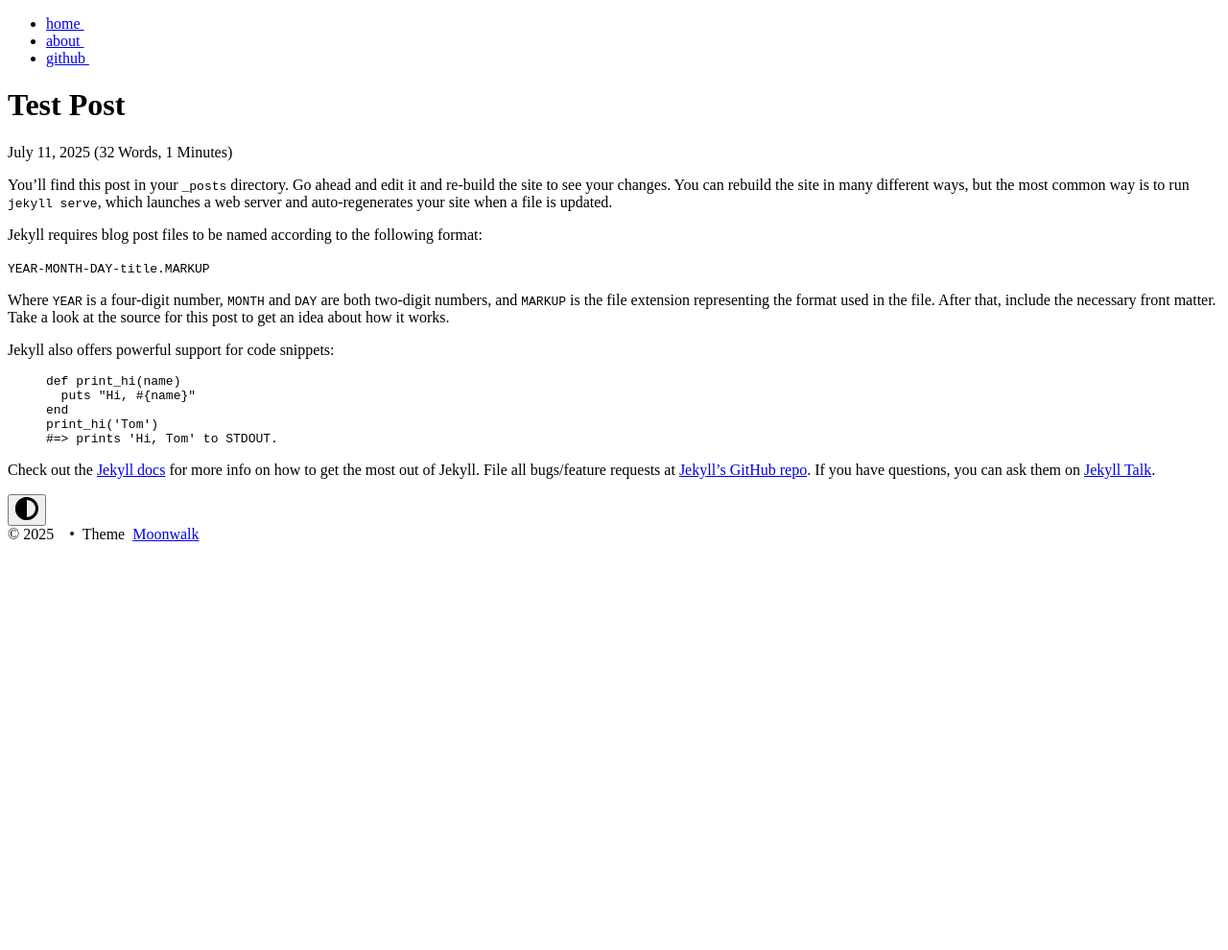
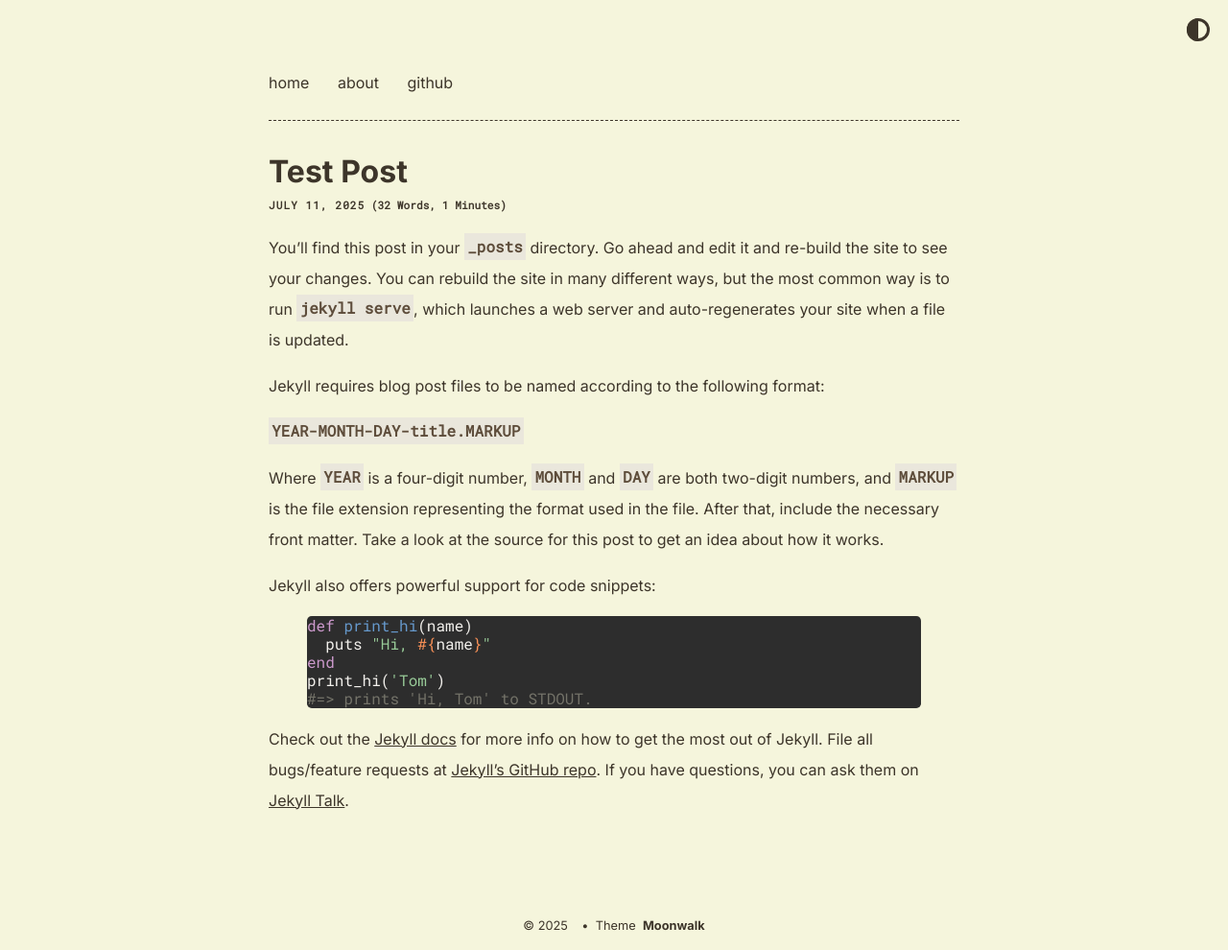
Before and after one commit to whalbawi/systemsandco.dev, a Jekyll site: the page built from _posts/2025-07-10-welcome-to-jekyll.markdown, in a window 1280 px wide. Shown: the whole page at 96% size. Built offline with Jekyll 4.4.1, drawn with Linux system fonts in a browser that asks for light colours; before the commit the page ends 900 px from its top, so only the background shows below that.

Commit message:
style: Check-in style configuration
Eliminate dependency on an external theme. Make changes to the style
configuration.

```diff
--- a/Gemfile
+++ b/Gemfile
@@ -4,4 +4,5 @@ gem "github-pages", group: :jekyll_plugins
 
 group :jekyll_plugins do
   gem "jekyll-feed", "~> 0.12"
+  gem "jekyll-seo-tag", "~> 2.6"
 end
--- a/_config.yml
+++ b/_config.yml
@@ -1,15 +1,10 @@
 title: Systems & Co.
 email: waelhalbawi@gmail.com
-description: >- # this means to ignore newlines until "baseurl:"
-  A blog about systems programming and the like.
+description: A blog about systems programming and the like.
 url: "https://systemsandco.dev"
 github_username: whalbawi
 
 # permalink: /:slug
-
-# favicon: "./logo.png" # relative path to site's favicon
-
-remote_theme: abhinavs/moonwalk
 
 theme_config:
   appearance: "auto" # can be "light", "dark" or "auto"
--- a/_includes/head.html
+++ b/_includes/head.html
@@ -12,7 +12,6 @@
   </title>
 
   {% seo title=false %}
-  {% feed_meta %}
 
   <!-- Favicon -->
   <link rel="apple-touch-icon" sizes="180x180" href="/assets/images/favicon/apple-touch-icon.png">
--- /dev/null
+++ b/_sass/list.scss
@@ -0,0 +1,57 @@
+ul.horizontal-list {
+  display: flex;
+  //justify-content: space-between;
+  margin-top: 0em;
+  margin-left: -40px;
+  flex-wrap: wrap;
+
+  li {
+    display:inline;
+    margin-right: 1em;
+  }
+
+  li a {
+    text-decoration: none;
+    font-weight: normal
+  }
+
+}
+
+.card {
+  padding: 1em;
+  border: 1px var(--text) solid;
+  width: 11em;
+  height: auto;
+  text-align: center;
+  font-size: 1em;
+  align-items: center;
+  background-color: var(--bg-secondary);
+  margin-bottom: 0.8em;
+  border-radius: 0.5em;
+
+  .header {
+    color: var(--links);
+  }
+
+  .body {
+    font-size: 0.8em;
+  }
+
+  hr {
+    margin: 0.5em 0;
+  }
+
+}
+
+/* Responsive cards - one column layout on small screens */
+@media screen and (max-width: 600px) {
+  ul.horizontal-list li.card {
+    width: 100%;
+    display: block;
+    margin-bottom: 1em;
+    margin-left: 1em;
+    a, .header {
+      font-size: 1em;
+    }
+  }
+}
--- /dev/null
+++ b/_sass/moonwalk.scss
@@ -0,0 +1,239 @@
+@import url('https://fonts.googleapis.com/css2?family=Roboto+Mono&display=swap');
+@import url('https://fonts.googleapis.com/css2?family=Inter:wght@400;700&display=swap');
+
+html { height: 100%; }
+
+body {
+  font-family:  "Inter", -apple-system, "avenir next", avenir, roboto, noto, ubuntu, "helvetica neue", helvetica, sans-serif;
+  font-size: 1.0rem;
+  line-height: 2;
+  margin: 0;
+  min-height: 100%;
+}
+pre, code {
+  font-family: "Roboto Mono", "Courier New", monospace;
+  font-size: 1rem;
+  line-height: 1.2;
+}
+
+h1 code,
+h2 code,
+h3 code,
+h4 code,
+h5 code,
+h6 code {
+  font-size: inherit;
+}
+
+h2, h3, h4, h5 { margin-top: 1.5em; }
+
+hr { margin: 1em 0; }
+
+hr.page-break {
+  text-align: center;
+  border: 0;
+
+  &:before { content: '-----' }
+  &:after { content: attr(data-content) '-----' }
+}
+
+p { margin: 1em 0; }
+
+li { margin: 0.4em 0; }
+
+.w {
+  max-width: 720px;
+  margin: 0 auto;
+  padding: 4em 2em;
+}
+
+table, th, td {
+  width: 100%;
+  border: thin solid black;
+  border-collapse: collapse;
+  padding: 0.4em;
+}
+
+div.highlighter-rouge pre code, pre code.highlighter-rouge {
+  display: block;
+  overflow-x: auto;
+  padding: 0.5em 0.5em;
+}
+
+blockquote {
+  font-style: italic;
+  border: thin solid black;
+  padding: 1em;
+
+  p { margin: 0; }
+}
+
+img {
+  max-width: 100%;
+  display: block;
+  margin: 0 auto;
+}
+
+@mixin light-appearance {
+  html, body {
+      --bg: #F5F5DC;
+      --bg-secondary: #EAE7DC;
+      --headings: #3D352A;
+      --text: #3D352A;
+      --text-secondary: #3D352A;
+      --links: #3D352A;
+      --highlight: #D3C4A9;
+      --code-text: #5E4D3B;
+      --share-text: #A99A8A;
+  }
+}
+
+@mixin dark-appearance {
+  html, body  {
+      --bg: #2E251B;
+      --bg-secondary: #3A2F24;
+      --headings: #C8BBAA;
+      --text: #C8BBAA;
+      --text-secondary: #C8BBAA;
+      --links: #C8BBAA;
+      --highlight: #4A3F32;
+      --code-text: #D3C4A9;
+      --share-text: #BDBDBD;
+  };
+}
+
+// -------------- THEME SWITCHER LOGIC -------------- //
+html[data-theme="dark"] { @include dark-appearance; }
+html[data-theme="light"] { @include light-appearance; }
+
+@media (prefers-color-scheme: dark) {
+  html[data-theme="auto"] { @include dark-appearance; }
+}
+@media (prefers-color-scheme: light) {
+  html[data-theme="auto"] { @include light-appearance; }
+}
+
+// --------------------------------------------------- //
+
+html, body {
+    background-color: var(--bg);
+    color: var(--text);
+}
+header {
+    color: var(--headings);
+}
+h1, h2, h3, h4, h5, h6 {
+    color: var(--headings);
+}
+p, strong, b, em, small, li, hr, table, figcaption {
+    color: var(--text);
+}
+
+.highlight, pre code, blockquote {
+  border-radius: 0.3em;
+}
+
+blockquote {
+  background-color: var(--bg-secondary);
+  border: 1px var(--border) solid;
+}
+a {
+  color: var(--links);
+}
+*:target { background-color: var(--bg-secondary); }
+
+html.transition,
+html.transition *,
+html.transition *:before,
+html.transition *:after {
+    transition: all 250ms !important;
+    transition-delay: 0 !important;
+}
+
+.theme-toggle {
+  color: var(--text);
+  background-color: transparent;
+  padding: 4px;
+  cursor: pointer;
+  margin: 1em;
+  position: fixed;
+  right: 0;
+  top: 0;
+  border: 2px transparent solid;
+  outline: none;
+}
+
+.theme-toggle:hover {
+  color: var(--links);
+  outline: none;
+}
+.theme-toggle:focus {
+  outline: none;
+}
+.dashed {
+  border-top: 1px var(--text) dashed;
+  margin: 0.5em 0;
+}
+mark {
+  padding: 0.4em;
+  background-color: var(--highlight);
+  font-size: 0.6em;
+  letter-spacing: 1px;
+}
+
+.post-date {
+  color: var(--text-secondary);
+  margin-top: 1rem;
+  font-size: 0.7em;
+  font-family: "Roboto Mono", "Courier New", monospace;
+}
+.home-date {
+  font-family: "Roboto Mono", "Courier New", monospace;
+}
+.post-list-item a {
+  text-decoration: none;
+}
+.text-bold {
+  font-weight: bold;
+}
+.text-upcase {
+  text-transform: uppercase;
+  letter-spacing: 1px;
+}
+p code, li code {
+  background-color: var(--bg-secondary);
+  padding: 0.2rem;
+  color: var(--code-text);
+  font-weight: bold;
+}
+.post-title {
+  margin-bottom:-1.5rem;
+}
+.project-title {
+  margin-bottom: 0.8rem;
+}
+.credits {
+  font-size: 0.8em;
+  color: var(--text);
+  margin: 8em auto -4em auto;
+  text-align: center;
+  a {
+    color: var(--links);
+    text-decoration: none;
+    font-weight: bold;
+  }
+  a:hover {
+    color: var(--links);
+  }
+}
+.tag {
+  font-family: "Roboto Mono", "Courier New", monospace;
+  color: var(--text-secondary);
+  padding: 0.4em 1em;
+  margin-right: 0.5em;
+  border-radius: 1em;
+  background-color: var(--bg-secondary);
+  font-size: 0.7em;
+  font-weight: bold;
+  text-transform: lowercase;
+}
--- /dev/null
+++ b/_sass/syntax.scss
@@ -0,0 +1,73 @@
+.highlight .hll { background-color: #515151 }
+.highlight  { background: #2d2d2d; color: #f2f0ec }
+//.highlight  { background: #1A1F35; color: #f2f0ec }
+.highlight .c { color: #747369 } /* Comment */
+.highlight .err { color: #f2777a } /* Error */
+.highlight .k { color: #cc99cc } /* Keyword */
+.highlight .l { color: #f99157 } /* Literal */
+.highlight .n { color: #f2f0ec } /* Name */
+.highlight .o { color: #66cccc } /* Operator */
+.highlight .p { color: #f2f0ec } /* Punctuation */
+.highlight .ch { color: #747369 } /* Comment.Hashbang */
+.highlight .cm { color: #747369 } /* Comment.Multiline */
+.highlight .cp { color: #747369 } /* Comment.Preproc */
+.highlight .cpf { color: #747369 } /* Comment.PreprocFile */
+.highlight .c1 { color: #747369 } /* Comment.Single */
+.highlight .cs { color: #747369 } /* Comment.Special */
+.highlight .gd { color: #f2777a } /* Generic.Deleted */
+.highlight .ge { font-style: italic } /* Generic.Emph */
+.highlight .gh { color: #f2f0ec; font-weight: bold } /* Generic.Heading */
+.highlight .gi { color: #99cc99 } /* Generic.Inserted */
+.highlight .gp { color: #747369; font-weight: bold } /* Generic.Prompt */
+.highlight .gs { font-weight: bold } /* Generic.Strong */
+.highlight .gu { color: #66cccc; font-weight: bold } /* Generic.Subheading */
+.highlight .kc { color: #cc99cc } /* Keyword.Constant */
+.highlight .kd { color: #cc99cc } /* Keyword.Declaration */
+.highlight .kn { color: #66cccc } /* Keyword.Namespace */
+.highlight .kp { color: #cc99cc } /* Keyword.Pseudo */
+.highlight .kr { color: #cc99cc } /* Keyword.Reserved */
+.highlight .kt { color: #ffcc66 } /* Keyword.Type */
+.highlight .ld { color: #99cc99 } /* Literal.Date */
+.highlight .m { color: #f99157 } /* Literal.Number */
+.highlight .s { color: #99cc99 } /* Literal.String */
+.highlight .na { color: #6699cc } /* Name.Attribute */
+.highlight .nb { color: #f2f0ec } /* Name.Builtin */
+.highlight .nc { color: #ffcc66 } /* Name.Class */
+.highlight .no { color: #f2777a } /* Name.Constant */
+.highlight .nd { color: #66cccc } /* Name.Decorator */
+.highlight .ni { color: #f2f0ec } /* Name.Entity */
+.highlight .ne { color: #f2777a } /* Name.Exception */
+.highlight .nf { color: #6699cc } /* Name.Function */
+.highlight .nl { color: #f2f0ec } /* Name.Label */
+.highlight .nn { color: #ffcc66 } /* Name.Namespace */
+.highlight .nx { color: #6699cc } /* Name.Other */
+.highlight .py { color: #f2f0ec } /* Name.Property */
+.highlight .nt { color: #66cccc } /* Name.Tag */
+.highlight .nv { color: #f2777a } /* Name.Variable */
+.highlight .ow { color: #66cccc } /* Operator.Word */
+.highlight .w { color: #f2f0ec } /* Text.Whitespace */
+.highlight .mb { color: #f99157 } /* Literal.Number.Bin */
+.highlight .mf { color: #f99157 } /* Literal.Number.Float */
+.highlight .mh { color: #f99157 } /* Literal.Number.Hex */
+.highlight .mi { color: #f99157 } /* Literal.Number.Integer */
+.highlight .mo { color: #f99157 } /* Literal.Number.Oct */
+.highlight .sa { color: #99cc99 } /* Literal.String.Affix */
+.highlight .sb { color: #99cc99 } /* Literal.String.Backtick */
+.highlight .sc { color: #f2f0ec } /* Literal.String.Char */
+.highlight .dl { color: #99cc99 } /* Literal.String.Delimiter */
+.highlight .sd { color: #747369 } /* Literal.String.Doc */
+.highlight .s2 { color: #99cc99 } /* Literal.String.Double */
+.highlight .se { color: #f99157 } /* Literal.String.Escape */
+.highlight .sh { color: #99cc99 } /* Literal.String.Heredoc */
+.highlight .si { color: #f99157 } /* Literal.String.Interpol */
+.highlight .sx { color: #99cc99 } /* Literal.String.Other */
+.highlight .sr { color: #99cc99 } /* Literal.String.Regex */
+.highlight .s1 { color: #99cc99 } /* Literal.String.Single */
+.highlight .ss { color: #99cc99 } /* Literal.String.Symbol */
+.highlight .bp { color: #f2f0ec } /* Name.Builtin.Pseudo */
+.highlight .fm { color: #6699cc } /* Name.Function.Magic */
+.highlight .vc { color: #f2777a } /* Name.Variable.Class */
+.highlight .vg { color: #f2777a } /* Name.Variable.Global */
+.highlight .vi { color: #f2777a } /* Name.Variable.Instance */
+.highlight .vm { color: #f2777a } /* Name.Variable.Magic */
+.highlight .il { color: #f99157 } /* Literal.Number.Integer.Long */
--- /dev/null
+++ b/assets/css/main.scss
@@ -0,0 +1,6 @@
+---
+---
+
+@import "moonwalk";
+@import "list";
+@import "syntax";
```
Also changed, not shown: assets/images/favicon/browserconfig.xml (added, +9 -0 lines), assets/images/favicon/android-chrome-192x192.png (added), assets/images/favicon/android-chrome-256x256.png (added), assets/images/favicon/apple-touch-icon.png (added), assets/images/favicon/favicon-16x16.png (added), assets/images/favicon/favicon-32x32.png (added), assets/images/favicon/favicon.ico (added), assets/images/favicon/mstile-150x150.png (added), assets/images/favicon/safari-pinned-tab.svg (added), assets/images/favicon/site.webmanifest (added).
